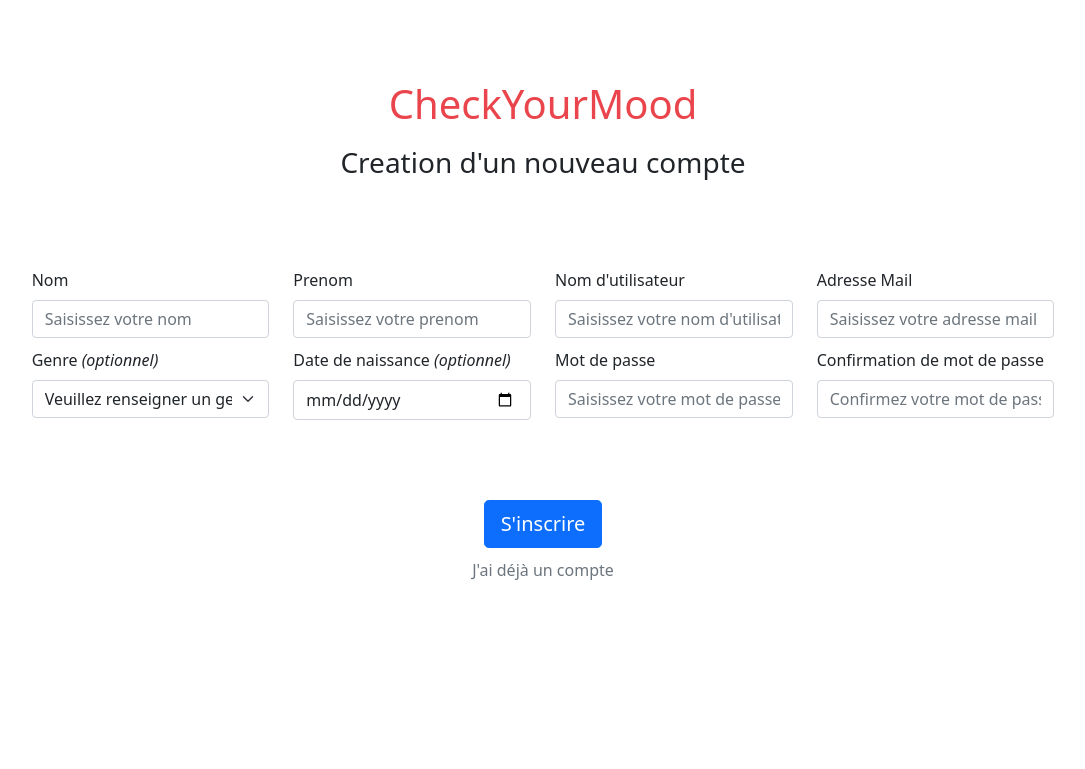
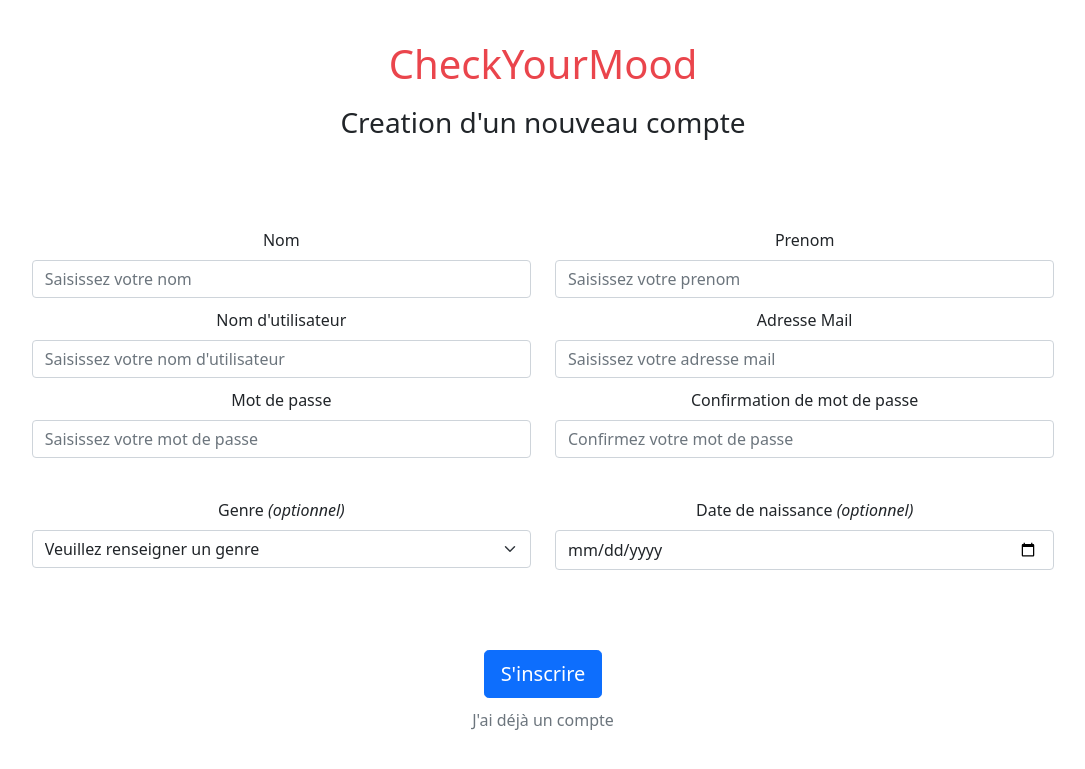
Before and after one commit to OskarMorel/GORAS_CheckYourMood, a PHP site: page /views/vue_inscription.php in a window 1280 px wide. Shown: the top 769 px of the page, without its empty margins (97-1182 px from the left). Run offline with PHP 8.4, Linux system fonts and the light colour scheme; the template is opened without the code that fills it, so the values that code supplies are empty; some libraries are stand-ins or nearby versions.

Commit message:
modification suite aux retours du client

```diff
--- a/views/vue_inscription.php
+++ b/views/vue_inscription.php
@@ -3,7 +3,7 @@ require 'includes/header.php';
 ?>
 <body>
     <div class="container-fluid text-center">
-        <p class="espace2"></p>
+        <p class="espace1"></p>
         <div class="row">
             <div class="col">
                 <h1>CheckYourMood</h1>
@@ -19,8 +19,8 @@ require 'includes/header.php';
         <p class="espace2"></p>
         <form action="/?controller=inscription&action=creation" method="POST">
 
+            <!-- Si la creartion s'est bien déroulée on affiche un message de validation -->
             <?php if($creation) { ?>
-            <!-- Si la creartion s'est bien déroulée on affiche un message de validation -->
             <div class="row">
                 <div class="col-1"></div>
                 <div class="col">
@@ -34,8 +34,8 @@ require 'includes/header.php';
             </div>
             <?php } ?>
 
+            <!-- Si l'identifiant est deja utilisé -->
             <?php if(!$creation && $identifiantDejaUtilise) { ?>
-            <!-- Si la creartion s'est bien déroulée on affiche un message de validation -->
             <div class="row">
                 <div class="col-1"></div>
                 <div class="col">
@@ -49,8 +49,8 @@ require 'includes/header.php';
             </div>
             <?php } ?>
 
+            <!-- Si les 2 mots de passes ne correspondent pas -->
             <?php if($motDePasse1OK && !$motDePasse2OK) { ?>
-            <!-- Les 2 mots de passes ne correspondent pas -->
             <div class="row">
                 <div class="col-1"></div>
                 <div class="col">
@@ -62,8 +62,8 @@ require 'includes/header.php';
             </div>
             <?php } ?>
 
-            <?php if($mail != null && !$mailOK) { ?>
-            <!-- L'email n'est pas valide -->
+            <!-- Si l'email n'est pas valide -->
+            <?php if($mail != null && !$mailOK) { ?>*
             <div class="row">
                 <div class="col-1"></div>
                 <div class="col">
@@ -76,32 +76,52 @@ require 'includes/header.php';
             </div>
             <?php } ?>
 
-            <!-- Partie nom, prenom, nom d'utilisateur, adresse mail-->
+            <!-- Partie nom prénom -->
             <div class="row">
                 <div class="col-1"></div>
-                <div class="col gauche">
+                <div class="col-5">
                     <label for="newNom"  class="form-label">Nom</label>
                     <input pattern="\w{2,80}" title="Le nom  ne doit pas depasser 80 caractere" name="newNom" value="<?php if ($nomOK) { echo $nom; } ?>" type="Text" placeholder="Saisissez votre nom" class="form-control <?php if ($nomOK) { echo 'is-valid'; } ?>" required>
                 </div>
-                <div class="col gauche">
+                <div class="col-5">
                     <label for="newPrenom" class="form-label">Prenom</label>
                     <input pattern="\w{2,80}" title="Le prenom ne doit pas depasser 80 caractere" name="newPrenom" value="<?php if ($prenomOK) { echo $prenom; } ?>" type="Text" placeholder="Saisissez votre prenom" class="form-control <?php if ($prenomOK) { echo 'is-valid'; } ?>" required>
                 </div>
-                <div class="col gauche">
+                <div class="col-1"></div>
+            </div>
+            <p class="espace0"></p>
+            <!-- Partie nom d'utilisateur, et adresse mail -->
+            <div class="row">
+                <div class="col-1"></div>
+                <div class="col-5">
                     <label for="newNomUtilisateur" class="form-label">Nom d'utilisateur</label>
                     <input pattern="\w{2,80}" title="Le nom d'utilisateur ne doit pas depasser 80 caractere" name="newNomUtilisateur" value="<?php if ($nomUtilisateurOK) { echo $nomUtilisateur; } ?>" type="Text" placeholder="Saisissez votre nom d'utilisateur" class="form-control <?php if ($nomUtilisateurOK) { echo 'is-valid'; } ?>" required>
                 </div>
-                <div class="col gauche">
+                <div class="col-5">
                     <label for="newMail" class="form-label">Adresse Mail</label>
                     <input name="newMail" value="<?php if ($mailOK) { echo $mail; } ?>" type="Text" placeholder="Saisissez votre adresse mail" class="form-control <?php if ($mailOK) { echo 'is-valid'; } ?>" required>
                 </div>
                 <div class="col-1"></div>
             </div>
             <p class="espace0"></p>
-             <!-- Partie genre, date de naissance, mot de passe, et confirmation mot de passe -->
             <div class="row">
                 <div class="col-1"></div>
-                <div class="col gauche">
+                <div class="col-5">
+                    <label class="form-label">Mot de passe</label>
+                    <input name="newMotDePasse1" value="<?php if ($motDePasse1OK) { echo $motDePasse1; } ?>" type="password" placeholder="Saisissez votre mot de passe" class="form-control <?php if ($motDePasse1OK) { echo 'is-valid'; } ?>" required>
+                </div>
+
+                <div class="col-5">
+                    <label class="form-label">Confirmation de mot de passe</label>
+                    <input name="newMotDePasse2" value="<?php if ($motDePasse2OK) { echo $motDePasse2; } ?>" type="password" placeholder="Confirmez votre mot de passe" class="form-control <?php if ($motDePasse2OK) { echo 'is-valid'; } ?>" required>
+                </div>
+                <div class="col-1"></div>
+            </div>
+            <p class="espace1"></p>
+            <!-- Partie optionnelle genre, date de naissance -->
+            <div class="row">
+                <div class="col-1"></div>
+                <div class="col">
                     <label class="form-label">Genre <i>(optionnel)</i></label>
                     <select class="form-select <?php if ($genreOK) { echo 'is-valid'; } ?>" name="newGenre">
                         <option value="">Veuillez renseigner un genre</option>
@@ -128,17 +148,9 @@ require 'includes/header.php';
                                 ?> value="Autre">Autre</option>
                     </select>
                 </div>
-                <div class="col gauche">
+                <div class="col">
                     <label class="form-label">Date de naissance <i>(optionnel)</i></label>
                     <input name="newDateNaissance" value="<?php if ($dateNaissanceOK) { echo $dateNaissance; } ?>" type="date" class="form-control <?php if ($dateNaissanceOK) { echo 'is-valid'; } ?>">
-                </div>
-                <div class="col gauche">
-                    <label class="form-label">Mot de passe</label>
-                    <input name="newMotDePasse1" value="<?php if ($motDePasse1OK) { echo $motDePasse1; } ?>" type="password" placeholder="Saisissez votre mot de passe" class="form-control <?php if ($motDePasse1OK) { echo 'is-valid'; } ?>" required>
-                </div>
-                <div class="col gauche">
-                    <label class="form-label">Confirmation de mot de passe</label>
-                    <input name="newMotDePasse2" value="<?php if ($motDePasse2OK) { echo $motDePasse2; } ?>" type="password" placeholder="Confirmez votre mot de passe" class="form-control <?php if ($motDePasse2OK) { echo 'is-valid'; } ?>" required>
                 </div>
                 <div class="col-1"></div>
             </div>
```
Also changed, not shown: views/vue_consultationhumeur.php (+5 -15 lines), views/vue_saisirhumeur.php (+12 -6 lines), views/vue_visualisationhumeurs.php (+9 -10 lines).
